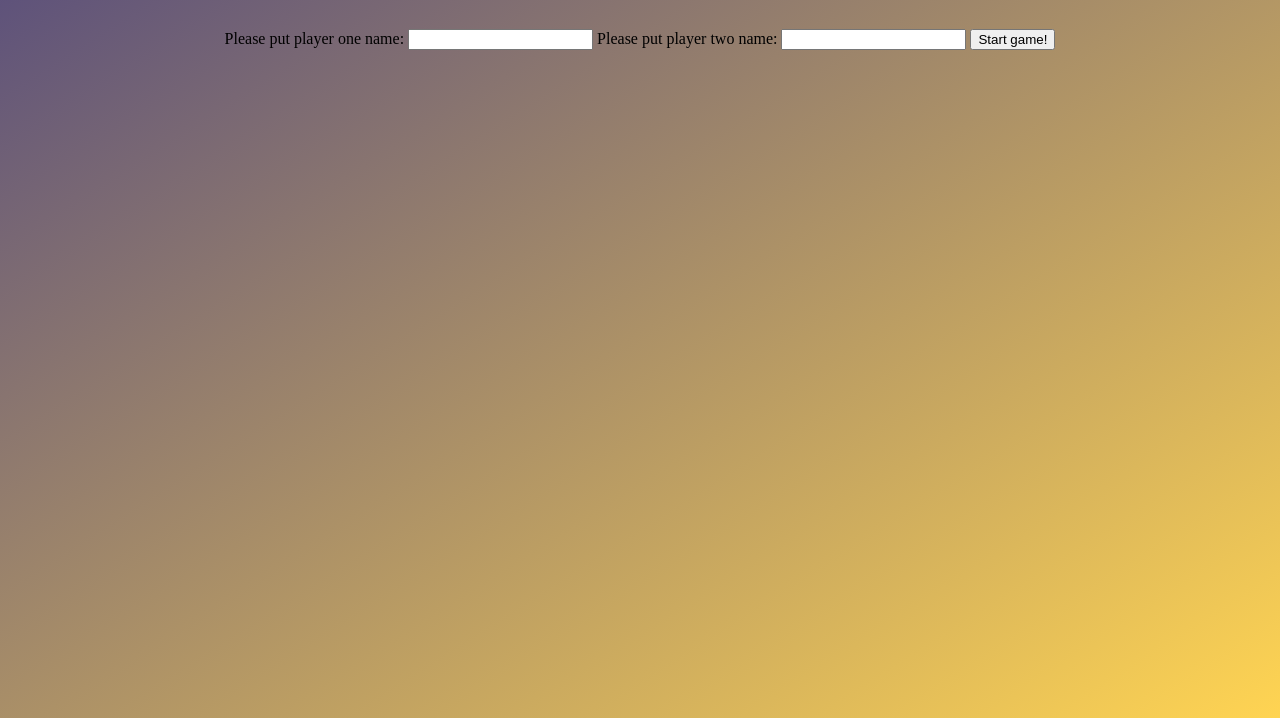
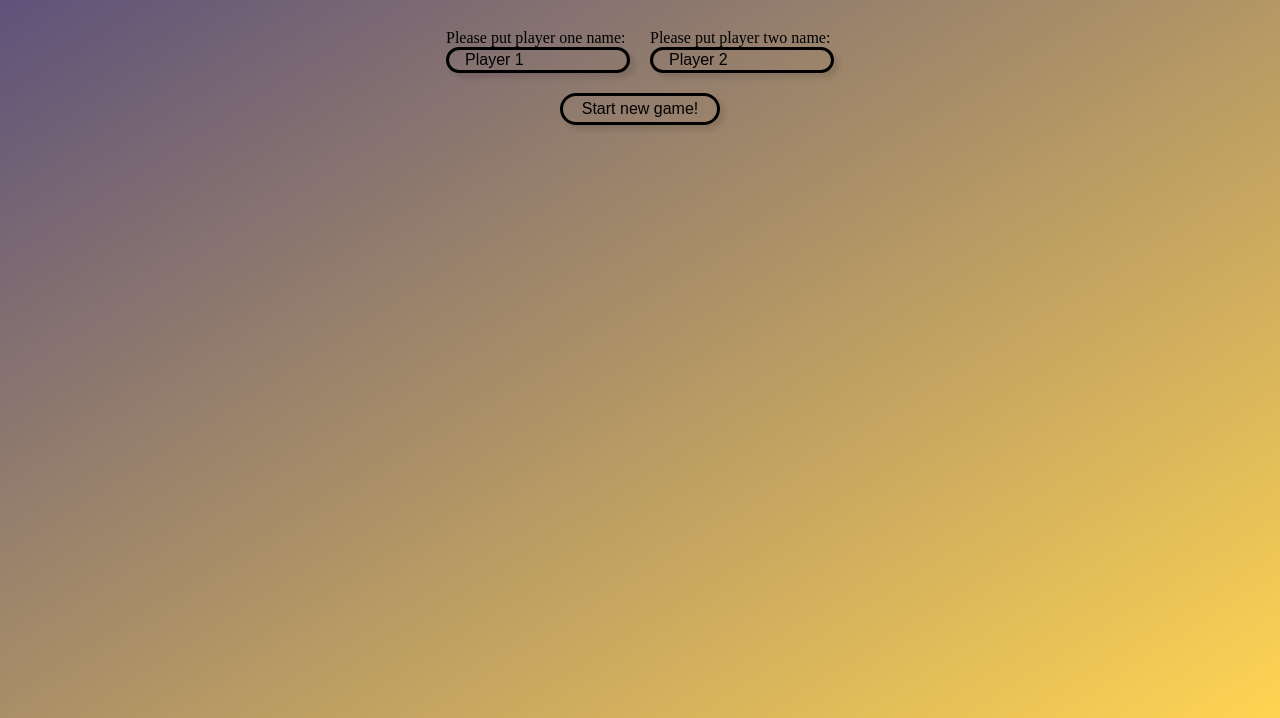
Before and after one commit to kot3u/Tic-Tac-Toe, a website: page index.html in a window 1280 px wide. Shown: the part 98-816 px from the top of the page. Drawn offline with Linux system fonts and the light colour scheme.

Commit message:
Styled the site

```diff
--- a/app.js
+++ b/app.js
@@ -9,13 +9,13 @@ const GameBoard = (() => {
   };
 
   const restart = () => {
-    while(buttonsContainer.firstChild){
+    while (buttonsContainer.firstChild) {
       buttonsContainer.removeChild(buttonsContainer.firstChild);
     }
     board.forEach((element, index) => {
-      setMarker(index, '');
+      setMarker(index, "");
     });
-  }
+  };
 
   const renderBoard = () => {
     for (let i = 0; i <= 8; i += 1) {
@@ -51,11 +51,11 @@ const display = (() => {
     gameHeader.textContent = "Its a tie!";
   };
 
-  const restart = (players) => {
-    gameHeader.textContent = `${(players[0]).name} vs ${(players[1]).name}`;
+  const showPlayerNames = (players) => {
+    gameHeader.textContent = `${players[0].name} vs ${players[1].name}`;
   };
 
-  return { restart, showTie, showWinner, addClass };
+  return { showPlayerNames, showTie, showWinner, addClass };
 })();
 
 const Game = (() => {
@@ -147,12 +147,12 @@ const Game = (() => {
   const start = () => {
     GameBoard.renderBoard();
     createPlayers();
-    display.restart(players);
+    display.showPlayerNames(players);
     listenForClicks();
   };
 
   const restart = () => {
-    playerIndex = 0
+    playerIndex = 0;
     GameBoard.restart();
     start();
     return playerIndex;
--- a/index.html
+++ b/index.html
@@ -13,14 +13,22 @@
     <h1 id="header">Tic Tac toe game!</h1>
   </header>
   <main>
-    <div id="Start-input">
-      <label for="player-one-input"> Please put player one name:</label>
-      <input type="text" name="player-one-input" id="player-one-input">
-      <label for="player-two-input"> Please put player two name:</label>
-      <input type="text" name="player-two-input" id="player-two-input">
-      <button id="start-button">Start game!</button>
+    <div class="Start-container">
+      <div class="inputs">
+        <div class="cell">
+          <label for="player-one-input"> Please put player one name:</label>
+          <input type="text" name="player-one-input" id="player-one-input" class="name-input" value="Player 1">
+        </div>
+        <div class="cell">
+          <label for="player-two-input"> Please put player two name:</label>
+          <input type="text" name="player-two-input" id="player-two-input" class="name-input" value="Player 2">
+        </div>
+      </div>
+      <button id="start-button">Start new game!</button>
     </div>
-    <div id="game-board">
+    <div class="game-board-container">
+      <div id="game-board">
+      </div>
     </div>
   </main>
 
--- a/styles.css
+++ b/styles.css
@@ -51,3 +51,68 @@ main {
 .circle {
   background-color: red;
 }
+
+.Start-container {
+  display: flex;
+  flex-direction: column;
+  gap: 20px;
+  margin-bottom: 20px;
+  justify-content: center;
+  align-items: center;
+}
+
+.name-input {
+  background-color: rgba(0, 0, 0, 0);
+  border: 3px solid black;
+  border-radius: 1rem;
+  height: 2rem;
+  font-size: 1rem;
+  padding-left: 1rem;
+  box-shadow: 5px 5px 5px rgba(0, 0, 0, 0.1);
+  width: 160px;
+  flex: 1;
+}
+
+.inputs {
+  display: flex;
+  gap: 20px;
+}
+
+.cell {
+  display: flex;
+  flex-direction: column;
+}
+
+#start-button {
+  width: 160px;
+  height: 2rem;
+  background-color: rgba(0, 0, 0, 0);
+  font-size: 1rem;
+  box-shadow: 5px 5px 5px rgba(0, 0, 0, 0.1);
+  border: 3px solid black;
+  border-radius: 1rem;
+  cursor: pointer;
+}
+
+#start-button:hover {
+  background-color: rgba(0, 0, 0, 0.1);
+}
+
+@media only screen and (max-width: 400px) {
+  .inputs {
+    flex-direction: column;
+  }
+  #game-board {
+    position: absolute;
+    top: 0;
+    width: 100%;
+    height: 100%;
+    grid-template: repeat(3, 1fr) / repeat(3, 1fr);
+  }
+  .game-board-container {
+    width: 100%;
+    padding-top: 100%;
+    position: relative;
+  }
+
+}
```
